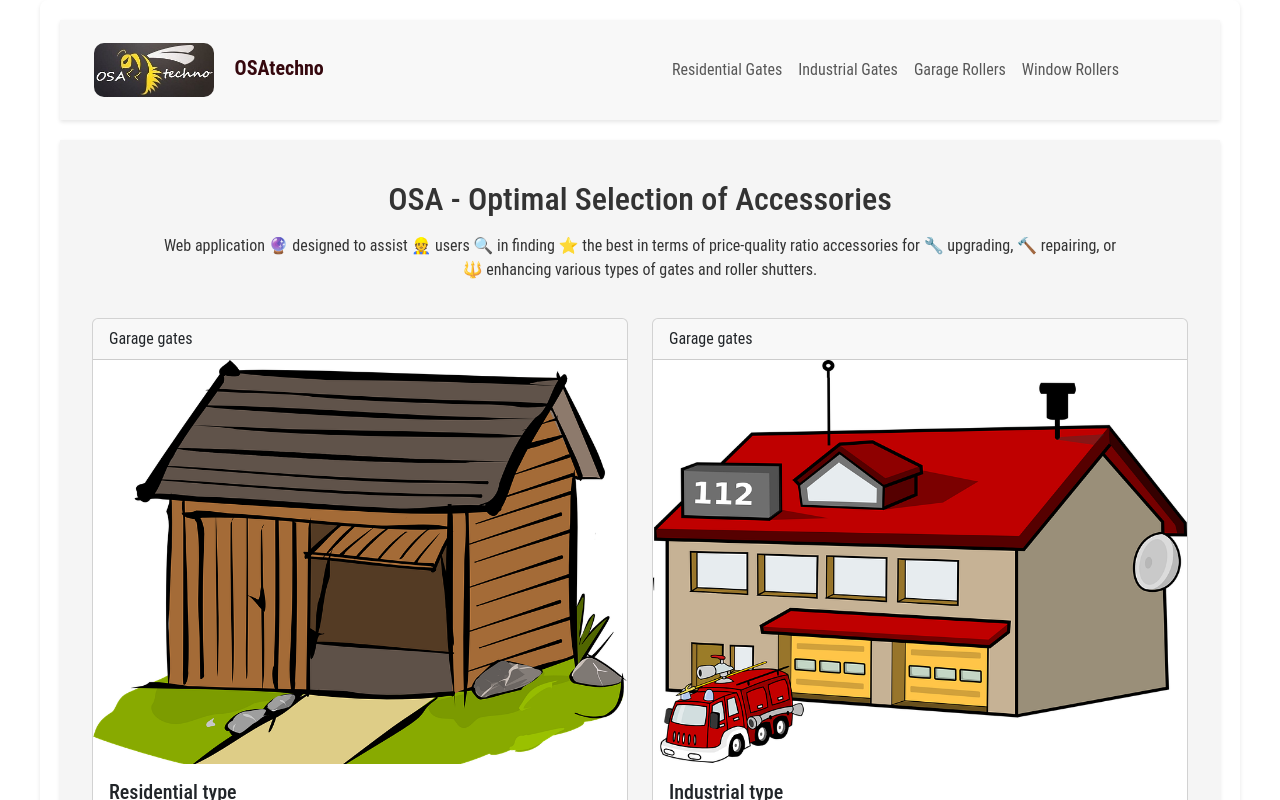
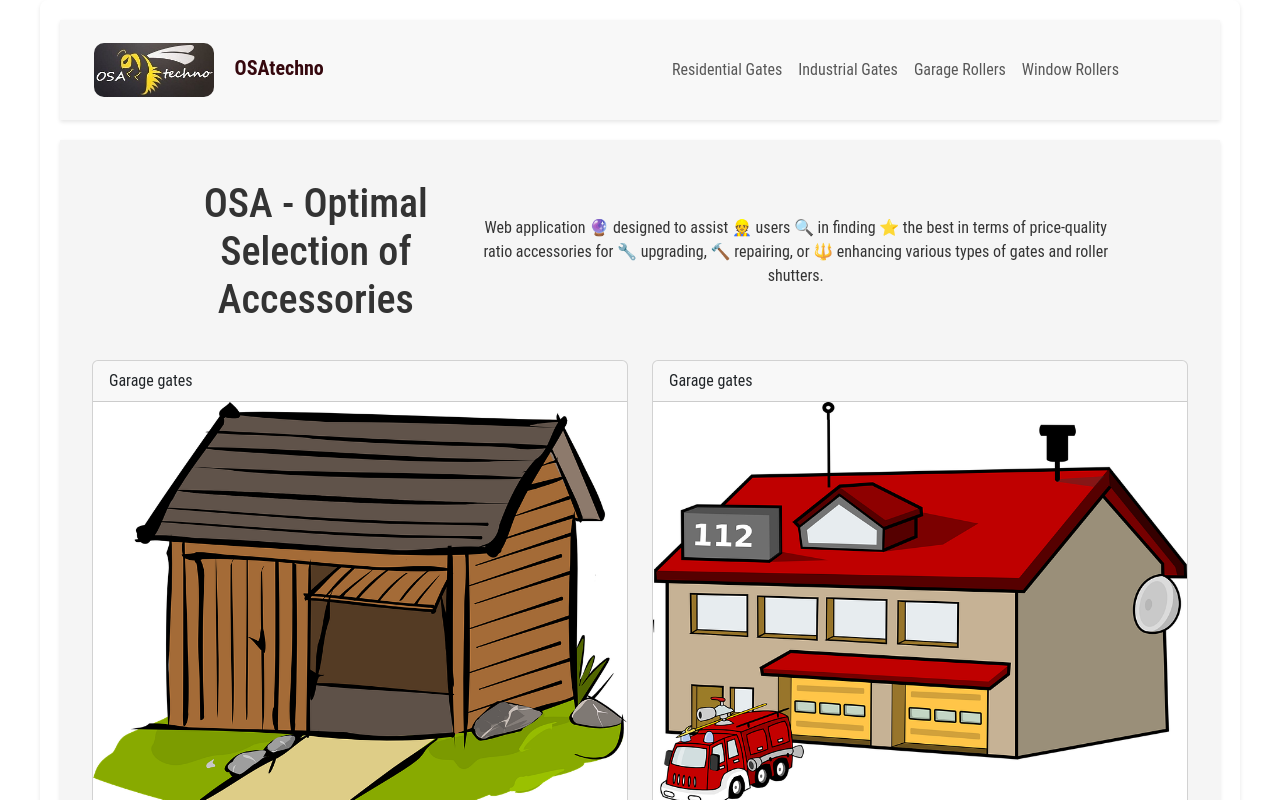
Before and after one commit to SKindij/OSAtechno, a React (Create React App) app: page / in a window 1280 px wide. Shown: the top 800 px of the page. Built offline with nearby package versions, Linux system fonts and the light colour scheme.

Commit message:
style: update CSS styles for consistency
Update MainPage.js

```diff
--- a/src/components/pages/MainPage.js
+++ b/src/components/pages/MainPage.js
@@ -12,8 +12,8 @@ import './Pages.scss';
 function MainPage() {
   return (
     <main className='main-page'>
-      <div className="header-content">
-        <h2 className="mb-3">OSA - Optimal Selection of Accessories</h2>
+      <div className="header-content d-flex justify-content-center align-items-center">
+        <h1 className="mb-3">OSA - Optimal Selection of Accessories</h1>
         <p className="mb-3">
           Web application 🔮 designed to assist 👷 users 🔍 in finding ⭐ the best in terms of price-quality ratio accessories
             for 🔧 upgrading, 🔨 repairing, or 🔱 enhancing various types of gates and roller shutters.
@@ -25,10 +25,10 @@ function MainPage() {
             <Card className="card-wrapper">
             <Card.Header>Garage gates</Card.Header>
             <Link to="/residential">
-              <Card.Img variant="top" src={residentialGateImg}
+              <Card.Img variant="top" src={residentialGateImg} thumbnail
                 srcSet={`${residentialGateImg} 334w, ${residentialGateImg} 668w, ${residentialGateImg} 916w, ${residentialGateImg} 1068w`}
                 sizes="(min-width: 992px) 33vw, (min-width: 768px) 50vw, 100vw"
-                className="product-image" alt="residential gate"
+                className="product-image img-fluid" alt="residential gate"
               />
             </Link>
               <Card.Body>
@@ -44,10 +44,10 @@ function MainPage() {
             <Card className="card-wrapper">
               <Card.Header>Garage gates</Card.Header>
               <Link to="/industrial">
-              <Card.Img variant="top" src={industrialGateImg}
+              <Card.Img variant="top" src={industrialGateImg} thumbnail
                 srcSet={`${industrialGateImg} 334w, ${industrialGateImg} 668w, ${industrialGateImg} 916w, ${industrialGateImg} 1068w`}
                 sizes="(min-width: 992px) 33vw, (min-width: 768px) 50vw, 100vw"
-                className="product-image" alt="industrial gate"
+                className="product-image img-fluid" alt="industrial gate"
               />
               </Link>
               <Card.Body>
@@ -63,10 +63,10 @@ function MainPage() {
             <Card className="card-wrapper">
               <Card.Header>Roller gates</Card.Header>
               <Link to="/garageroller">
-                <Card.Img variant="top" src={garageRollesImg}
+                <Card.Img variant="top" src={garageRollesImg} thumbnail
                   srcSet={`${garageRollesImg} 334w, ${garageRollesImg} 668w, ${garageRollesImg} 916w, ${garageRollesImg} 1068w`}
                   sizes="(min-width: 992px) 33vw, (min-width: 768px) 50vw, 100vw"
-                  className="roller gate" alt="industrial gate"
+                  className="product-image img-fluid" alt="roller gate"
                 />
               </Link>
               <Card.Body>
@@ -82,10 +82,10 @@ function MainPage() {
             <Card className="card-wrapper">
               <Card.Header>Aluminum shutters</Card.Header>
               <Link to="/windowroller">
-                <Card.Img variant="top" src={windowRolletsImg}
+                <Card.Img variant="top" src={windowRolletsImg} thumbnail
                   srcSet={`${windowRolletsImg} 334w, ${windowRolletsImg} 668w, ${windowRolletsImg} 916w, ${windowRolletsImg} 1068w`}
                   sizes="(min-width: 992px) 33vw, (min-width: 768px) 50vw, 100vw"
-                  className="window roller" alt="industrial gate"
+                  className="product-image img-fluid" alt="window roller"
                 />
               </Link>
               <Card.Body>
```
